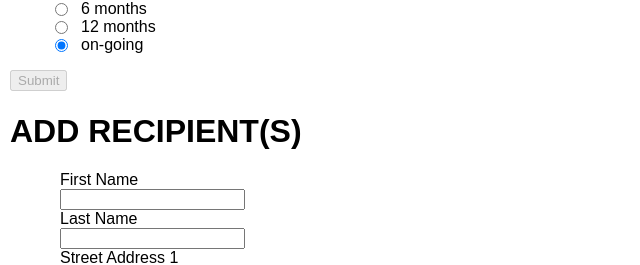
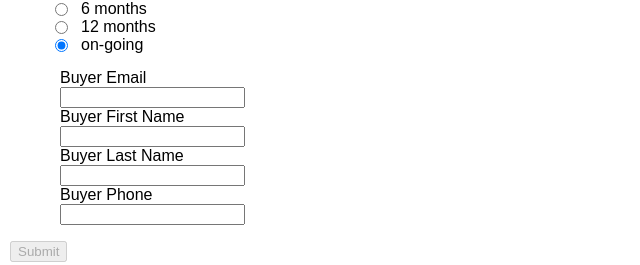
Before and after one commit to selvinor/selvin-subscription-client, a React (Create React App) app: page / in a window 1280 px wide. Shown: the part 639-904 px from the top of the page, without its empty margins (0-640 px from the left). Built offline with nearby package versions, Linux system fonts and the light colour scheme; no server answers.

Commit message:
fixed form alignment

```diff
--- a/src/components/recipient-add-form.js
+++ b/src/components/recipient-add-form.js
@@ -92,35 +92,35 @@ export class RecipientAddForm extends React.Component {
                     component={Input}
                   />
                 </label>
-                <label htmlFor="lastName" className="lastName">Street Address 1
+                <label htmlFor="streetAddress1" className="streetAddress1">Street Address 1
                   <Field
                     name="streetAddress1"
                     type="text"
                     component={Input}
                   />
                 </label>
-                <label htmlFor="streetAddress2" className="lastName">Street Address 2
+                <label htmlFor="streetAddress2" className="streetAddress2">Street Address 2
                   <Field
                     name="streetAddress2"
                     type="text"
                     component={Input}
                   />
                 </label>
-                <label htmlFor="lastName" className="lastName">City
+                <label htmlFor="city" className="city">City
                   <Field
                     name="city"
                     type="text"
                     component={Input}
                   />
                 </label>
-                <label htmlFor="state" className="lastName">State
+                <label htmlFor="state" className="state">State
                   <Field
                     name="state"
                     type="text"
                     component={Input}
                   />
                 </label>
-                <label htmlFor="zipcode" className="lastName">Zipcode
+                <label htmlFor="zipcode" className="zipcode">Zipcode
                   <Field
                     name="zipcode"
                     type="text"
--- a/src/components/subscription-add-form.css
+++ b/src/components/subscription-add-form.css
@@ -54,3 +54,6 @@ label.frequency , label.duration {
   min-width: 300px;
   min-height:100px;
 }
+.buyerInfo {
+  margin-top: 15px;
+}
--- a/src/components/subscription-add-form.js
+++ b/src/components/subscription-add-form.js
@@ -164,6 +164,7 @@ export class SubscriptionAddForm extends React.Component {
                   component={Input}
                   label="monthly"
                 />
+
             </div>
           </li>
           <li>
@@ -193,6 +194,39 @@ export class SubscriptionAddForm extends React.Component {
                   component={Input}
                   label="on-going"
                 />
+
+            </div>
+          </li>
+          <li>
+            <div className="buyerInfo">
+              <label htmlFor="buyerEmail" className="buyerEmail">Buyer Email</label>
+                <Field
+                  name="streetAddress1"
+                  type="email"
+                  component={Input}
+                />
+
+              <label htmlFor="buyerFirstName" className="buyerFirstName">Buyer First Name</label>
+                <Field
+                  name="buyerFirstName"
+                  type="text"
+                  component={Input}
+                />
+
+              <label htmlFor="buyerLastName" className="buyerLastName">Buyer Last Name</label>
+                <Field
+                  name="buyerLastName"
+                  type="text"
+                  component={Input}
+                />
+
+              <label htmlFor="buyerPhone" className="buyerPhone">Buyer Phone</label>
+                <Field
+                  name="buyerPhone"
+                  type="text"
+                  component={Input}
+                />
+
             </div>
           </li>
         </ul>
```
Lines whose indentation alone changed are shown as unchanged.
